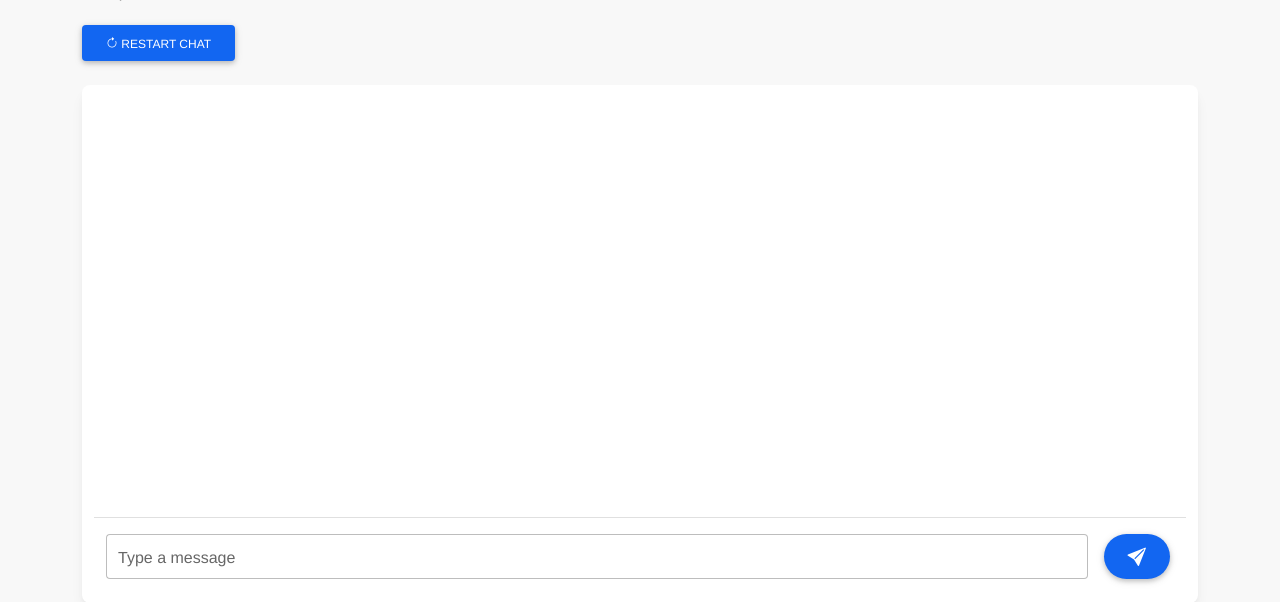
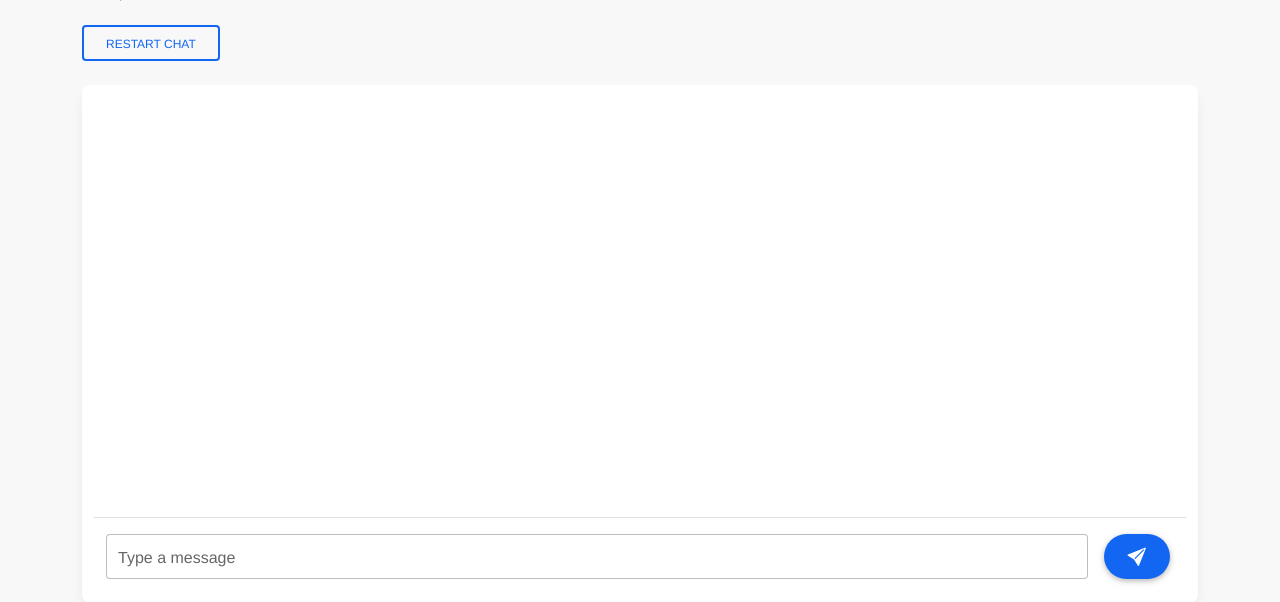
Before and after one commit to BYU-PCCL/depolarizing-chatroom, a FastAPI app: template templates/chatroom_bs.html in a window 1280 px wide. Shown: the part 77-679 px from the top of the page. Run offline with FastAPI, Linux system fonts and the light colour scheme; the template is opened without the code that fills it, so the values that code supplies are empty; parts of the project's set-up code (start-up, migrations or seed data) failed here and were passed over; some libraries are stand-ins or nearby versions.

Commit message:
Make restart button less prominent

```diff
--- a/templates/chatroom_bs.html
+++ b/templates/chatroom_bs.html
@@ -15,7 +15,7 @@
 {#            <p><span class="text-primary msg-count">{{ message_count }}</span> messages sent out of {{ message_limit }}#}
 {#                required#}
 {#            </p>#}
-            <button class="mt-1 btn btn-primary" id="clear-chatroom"><i class="bi-arrow-clockwise"></i> Restart Chat</button>
+            <button class="mt-1 btn btn-outline-primary" id="clear-chatroom">Restart Chat</button>
         </div>
         <div class="row">
             <div class="col-md-12">
```
